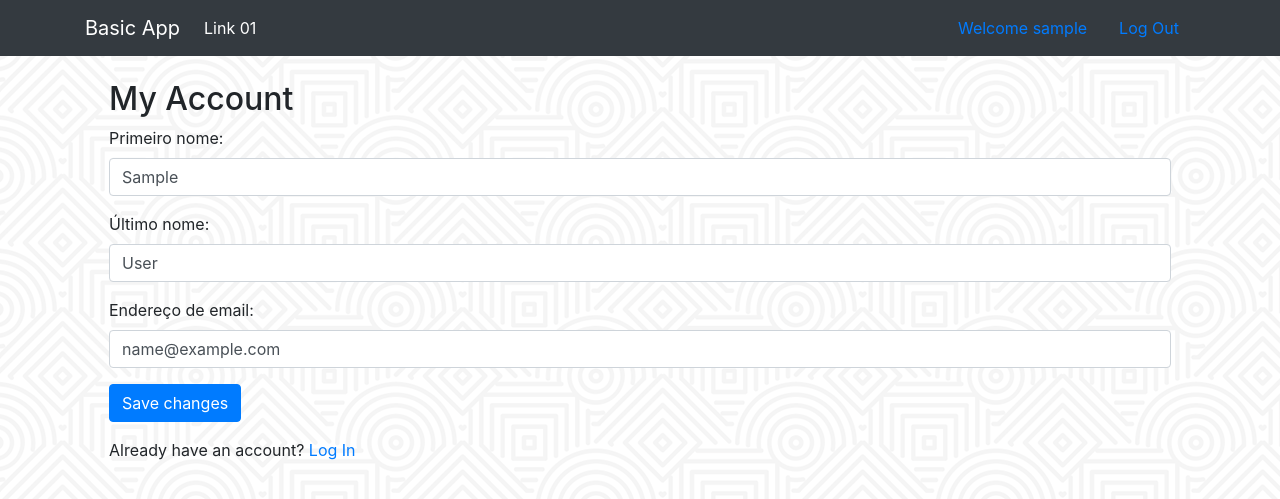
After one commit to RonaldTheodoro/Basic-Django-Project, a Django app: page /accounts/my_account/ in a window 1280 px wide. The commit adds this page. Shown: the top 499 px of the page. Run offline with Django 3.2, Linux system fonts and the light colour scheme; the visitor is signed in with stand-in values (Sample User, id 1); some libraries are stand-ins or nearby versions.

Commit message:
implement my account view

```diff
--- a/apps/accounts/urls.py
+++ b/apps/accounts/urls.py
@@ -8,4 +8,5 @@ urlpatterns = [
     url(r'^signup/$', views.signup, name='signup'),
     url(r'^logout/$', auth_views.LogoutView.as_view(), name='logout'),
     url(r'^login/$', auth_views.LoginView.as_view(), name='login'),
+    url(r'^my_account/$', views.UserUpdateView.as_view(), name='my_account'),
 ]
--- a/apps/accounts/views.py
+++ b/apps/accounts/views.py
@@ -1,7 +1,11 @@
 from django.contrib.auth import login
+from django.contrib.auth.decorators import login_required
 from django.shortcuts import redirect, render
+from django.urls import reverse_lazy
+from django.utils.decorators import method_decorator
+from django.views.generic import UpdateView
 
-from . import forms
+from . import forms, models
 
 
 def signup(request):
@@ -16,3 +20,14 @@ def signup(request):
     else:
         form = forms.SignUpForm()
     return render(request, 'accounts/signup.html', {'form': form})
+
+
+@method_decorator(login_required, name='dispatch')
+class UserUpdateView(UpdateView):
+    model = models.User
+    fields = ('first_name', 'last_name', 'email', )
+    template_name = 'accounts/my_account.html'
+    success_url = reverse_lazy('accounts:my_account')
+
+    def get_object(self):
+        return self.request.user
--- /dev/null
+++ b/templates/accounts/my_account.html
@@ -0,0 +1,14 @@
+{% extends 'base_accounts.html' %}
+{% load static %}
+
+{% block content %}
+    <h2>My Account</h2>
+    <form method="POST">
+        {% csrf_token %}
+        {% include 'form.html' %}
+        <button type="submit" class="btn btn-primary">
+            Save changes
+        </button>
+    </form>
+    Already have an account? <a href="{% url 'accounts:login' %}">Log In</a>
+{% endblock content %}
--- a/templates/navbar.html
+++ b/templates/navbar.html
@@ -14,7 +14,7 @@
                 </li>
             </ul>
             {% if user.is_authenticated %}
-                <a class="nav-link" href="#">
+                <a class="nav-link" href="{% url 'accounts:my_account' %}">
                     Welcome {{ user }}
                 </a>
                 <a class="nav-link" href="{% url 'accounts:logout' %}">
```
